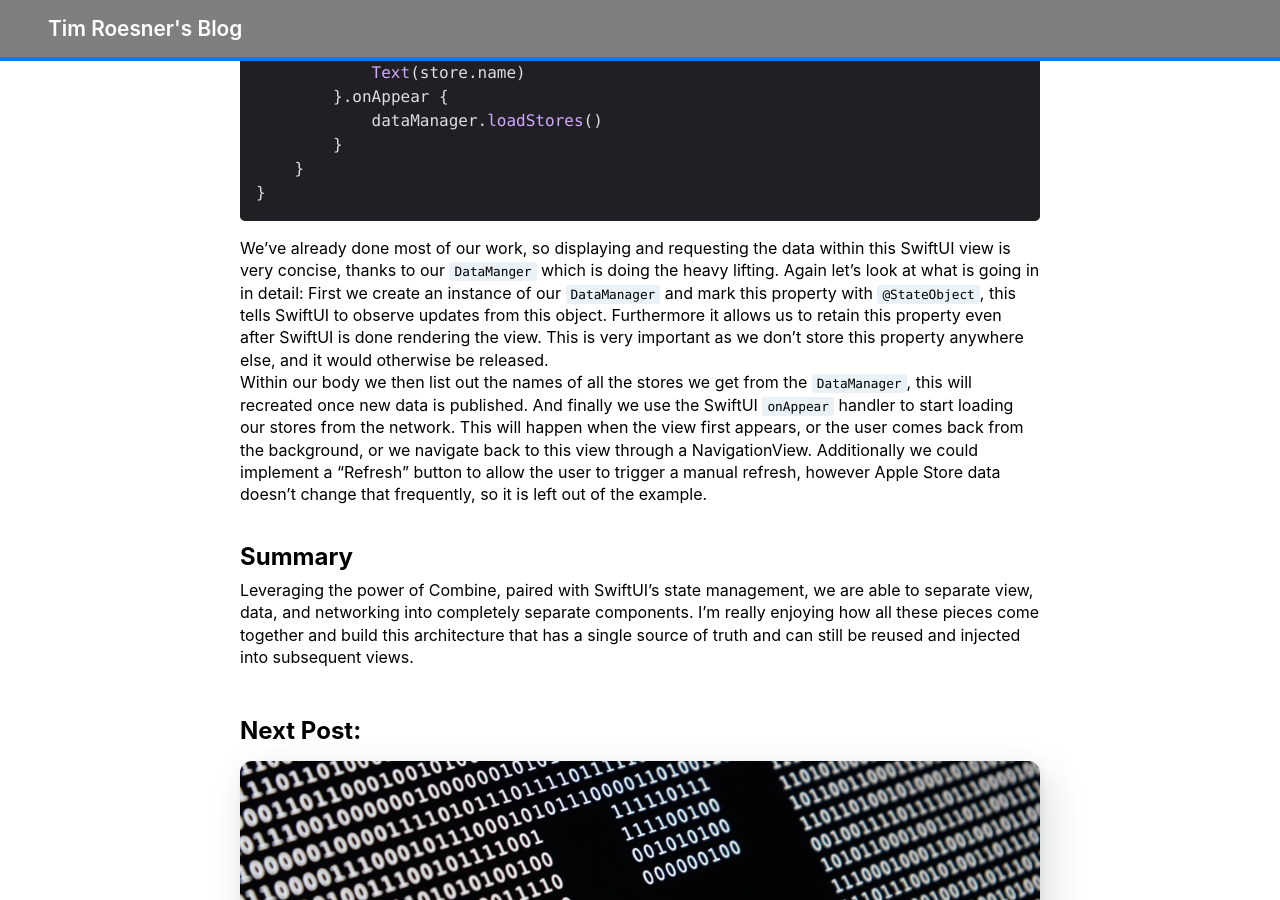
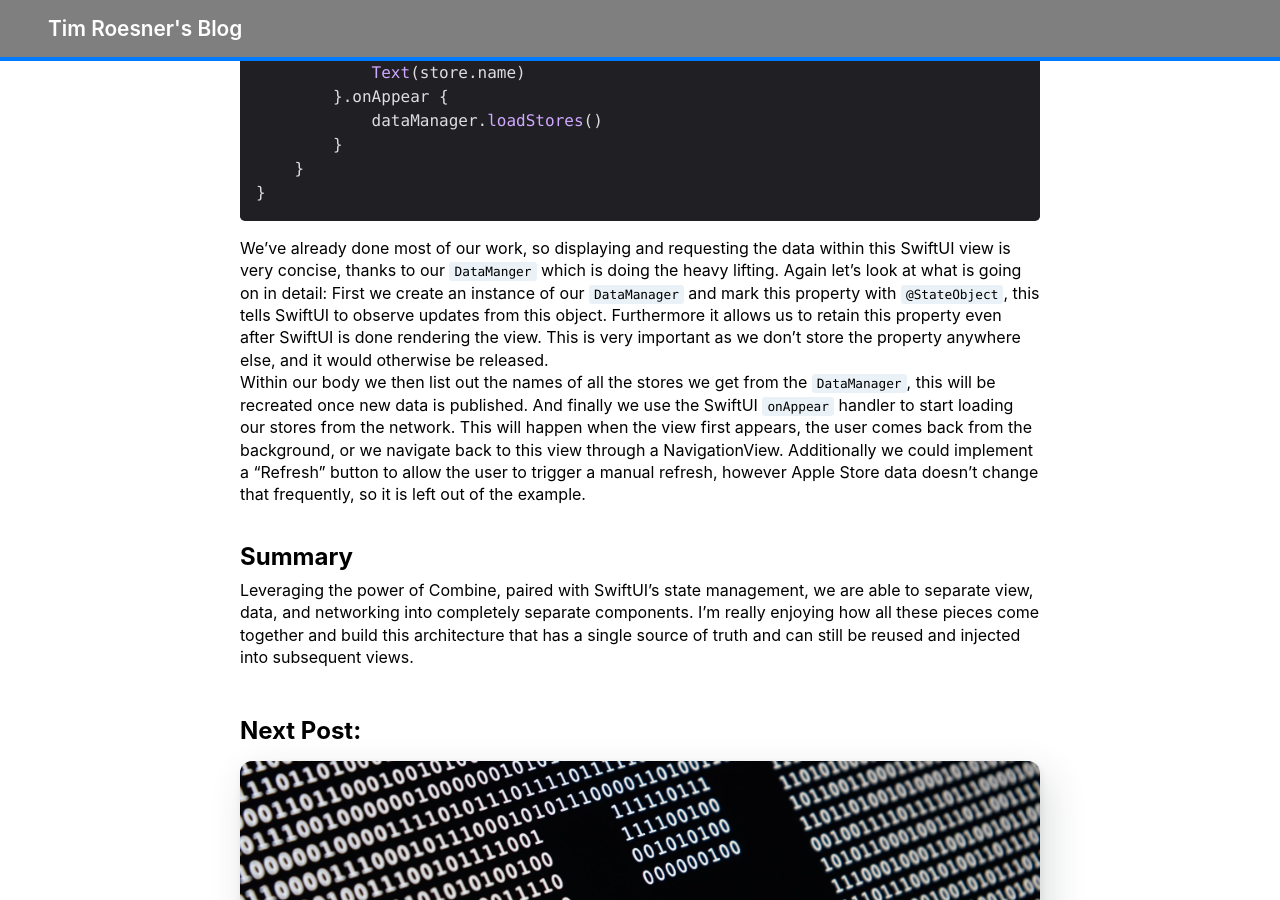
Before and after one commit to timroesner/Blog, a Jekyll site: the page built from _posts/2020-07-18-swiftui-network-data-loading.md, in a window 1280 px wide and 900 px high, scrolled down 2178 px. Built offline with Jekyll 4.4.1, drawn with Linux system fonts in a browser that asks for light colours; nearby versions of some CDN libraries.

Commit message:
Fix typos

````diff
--- a/_posts/2020-07-18-swiftui-network-data-loading.md
+++ b/_posts/2020-07-18-swiftui-network-data-loading.md
@@ -81,8 +81,8 @@ struct ListView: View {
 }
 ```
 
-We've already done most of our work, so displaying and requesting the data within this SwiftUI view is very concise, thanks to our `DataManger` which is doing the heavy lifting. Again let's look at what is going in in detail: First we create an instance of our `DataManager` and mark this property with `@StateObject`, this tells SwiftUI to observe updates from this object. Furthermore it allows us to retain this property even after SwiftUI is done rendering the view. This is very important as we don't store this property anywhere else, and it would otherwise be released.
-Within our body we then list out the names of all the stores we get from the `DataManager`, this will recreated once new data is published. And finally we use the SwiftUI `onAppear` handler to start loading our stores from the network. This will happen when the view first appears, or the user comes back from the background, or we navigate back to this view through a NavigationView. Additionally we could implement a "Refresh" button to allow the user to trigger a manual refresh, however Apple Store data doesn't change that frequently, so it is left out of the example.
+We've already done most of our work, so displaying and requesting the data within this SwiftUI view is very concise, thanks to our `DataManger` which is doing the heavy lifting. Again let's look at what is going on in detail: First we create an instance of our `DataManager` and mark this property with `@StateObject`, this tells SwiftUI to observe updates from this object. Furthermore it allows us to retain this property even after SwiftUI is done rendering the view. This is very important as we don't store the property anywhere else, and it would otherwise be released.
+Within our body we then list out the names of all the stores we get from the `DataManager`, this will be recreated once new data is published. And finally we use the SwiftUI `onAppear` handler to start loading our stores from the network. This will happen when the view first appears, the user comes back from the background, or we navigate back to this view through a NavigationView. Additionally we could implement a "Refresh" button to allow the user to trigger a manual refresh, however Apple Store data doesn't change that frequently, so it is left out of the example.
 
 ## Summary
 Leveraging the power of Combine, paired with SwiftUI's state management, we are able to separate view, data, and networking into completely separate components. I'm really enjoying how all these pieces come together and build this architecture that has a single source of truth and can still be reused and injected into subsequent views.
````
